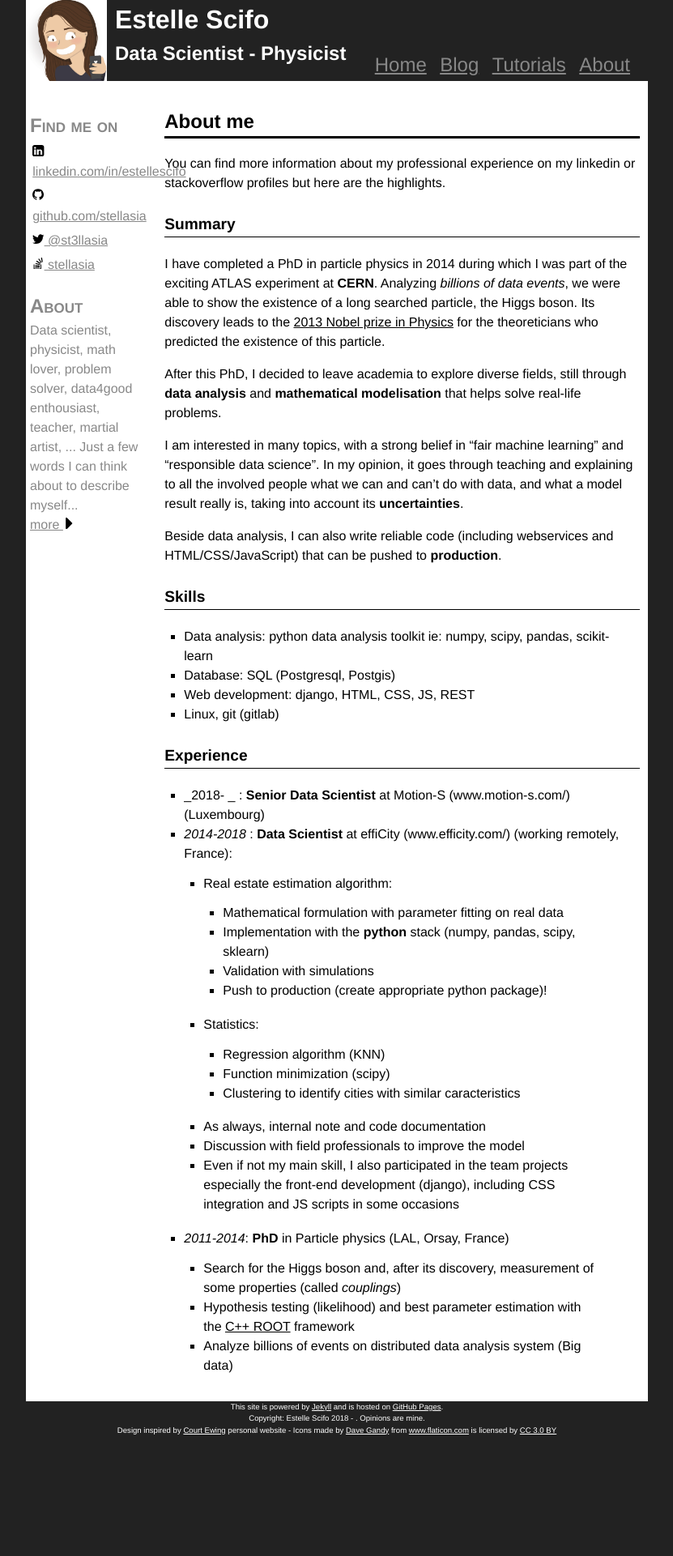
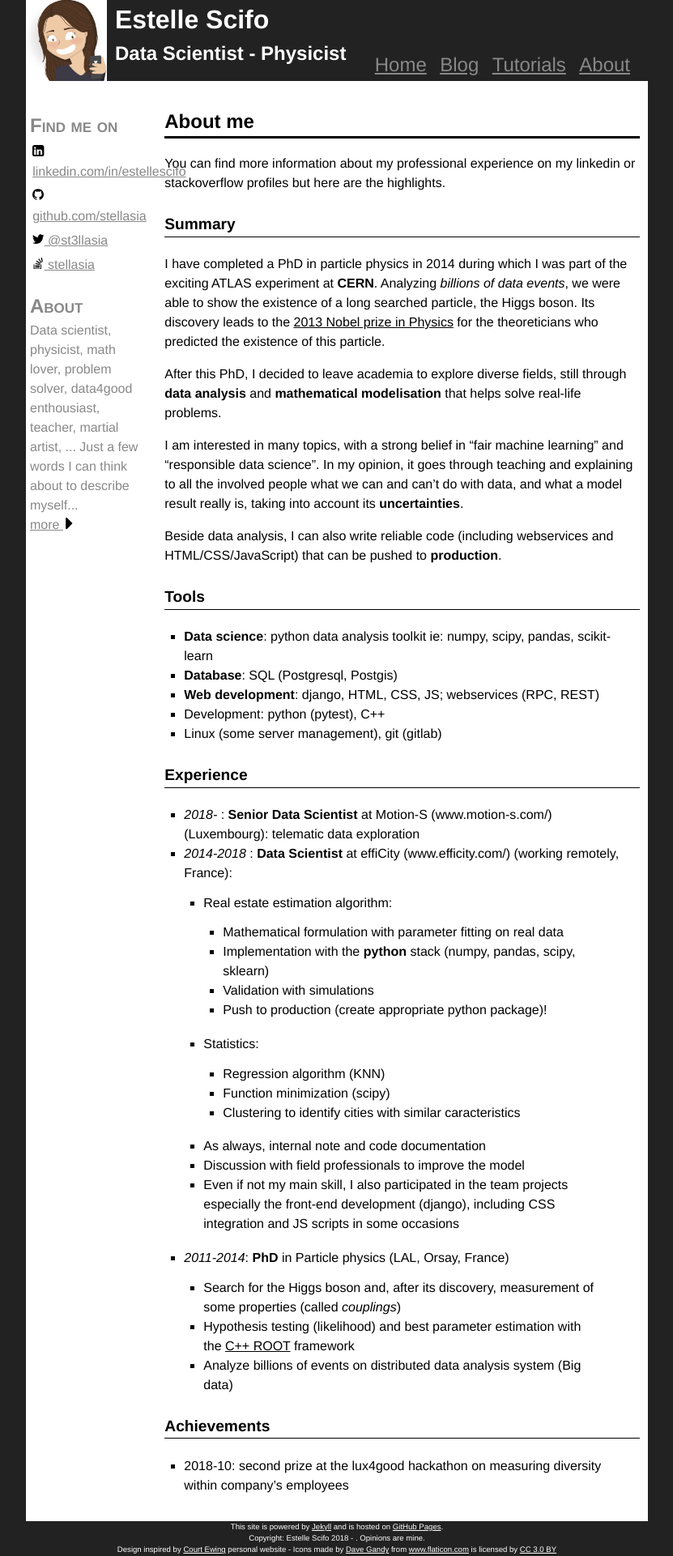
Before and after one commit to stellasia/stellasia.github.io, a Jekyll site: the page built from about.md, in a window 1280 px wide. Shown: the whole page at 81% size, without its empty margins (224-1055 px from the left). Built offline with Jekyll 4.4.1, drawn with Linux system fonts in a browser that asks for light colours; before the commit the page ends 1773 px from its top, so only the background shows below that.

```diff
--- a/about.md
+++ b/about.md
@@ -18,17 +18,19 @@ I am interested in many topics, with a strong belief in "fair machine learning"
 Beside data analysis, I can also write reliable code (including webservices and HTML/CSS/JavaScript) that can be pushed to **production**.
 
 
-# Skills
+# Tools
 
-- Data analysis: python data analysis toolkit ie: numpy, scipy, pandas, scikit-learn
-- Database: SQL (Postgresql, Postgis)
-- Web development: django, HTML, CSS, JS, REST
-- Linux, git (gitlab)
+- **Data science**: python data analysis toolkit ie: numpy, scipy, pandas, scikit-learn
+- **Database**: SQL (Postgresql, Postgis)
+- **Web development**: django, HTML, CSS, JS; webservices (RPC, REST)
+- Development: python (pytest), C++
+- Linux (some server management), git (gitlab)
+
 
 
 # Experience
 
-- _2018- _ : **Senior Data Scientist** at Motion-S (www.motion-s.com/) (Luxembourg)
+- _2018-_ : **Senior Data Scientist** at Motion-S (www.motion-s.com/) (Luxembourg): telematic data exploration
 
 
 - _2014-2018_ : **Data Scientist** at effiCity (www.efficity.com/) (working remotely, France):
@@ -49,3 +51,8 @@ Beside data analysis, I can also write reliable code (including webservices and
     - Search for the Higgs boson and, after its discovery, measurement of some properties (called _couplings_)
 	- Hypothesis testing (likelihood) and best parameter estimation with the [C++ ROOT](//root.cern.ch) framework
 	- Analyze billions of events on distributed data analysis system (Big data)
+
+
+# Achievements
+
+- 2018-10: second prize at the lux4good hackathon on measuring diversity within company's employees
```
Also changed, not shown: _posts/2018-10-23-my-first-hackathon.md (+2 -0 lines).
